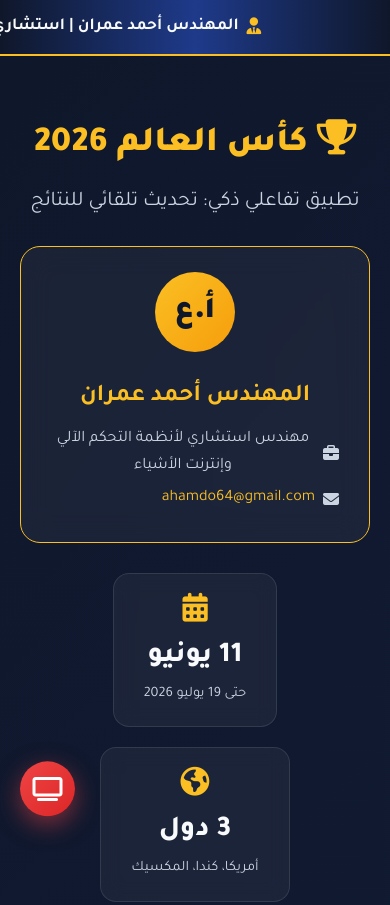
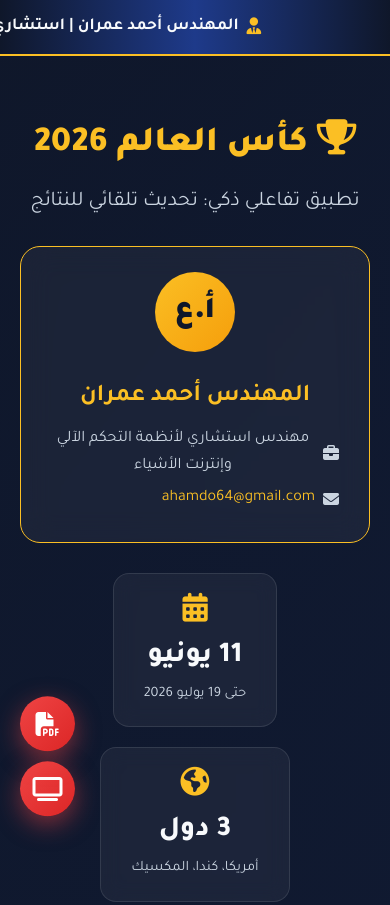
Before and after one commit to ahamdo64/worldcup2026, a website: page index.html in a window 390 px wide. Shown: the top 905 px of the page. Drawn offline with Linux system fonts and the light colour scheme; no server answers.

Commit message:
Update index.html

```diff
--- a/index.html
+++ b/index.html
@@ -59,6 +59,40 @@
         .floating-watch-btn:hover { transform: scale(1.15) rotate(10deg); box-shadow: 0 10px 35px rgba(239, 68, 68, 0.7); }
         @keyframes float-bounce { 0%, 100% { transform: translateY(0); } 50% { transform: translateY(-10px); } }
         @media (max-width: 768px) { .hero h1 { font-size: 2.2rem; } .engineer-profile-card { flex-direction: column; text-align: center; } .teams { flex-direction: column; gap: 10px; } .team, .team:first-child, .team:last-child { text-align: center; } .refresh-bar { flex-direction: column; align-items: stretch; } .floating-watch-btn { bottom: 20px; left: 20px; width: 55px; height: 55px; font-size: 1.5rem; } }
+   .floating-pdf-btn {
+    position: fixed;
+    bottom: 100px;
+    left: 25px;
+    z-index: 9999;
+    background: linear-gradient(135deg, #ef4444, #dc2626);
+    color: white;
+    text-decoration: none;
+    width: 65px;
+    height: 65px;
+    border-radius: 50%;
+    display: flex;
+    align-items: center;
+    justify-content: center;
+    font-size: 1.8rem;
+    box-shadow: 0 8px 25px rgba(239, 68, 68, 0.5);
+    transition: all 0.3s ease;
+    animation: float-bounce 3s ease-in-out infinite;
+}
+
+.floating-pdf-btn:hover {
+    transform: scale(1.15) rotate(-10deg);
+    box-shadow: 0 10px 35px rgba(239, 68, 68, 0.7);
+}
+
+@media (max-width: 768px) {
+    .floating-pdf-btn {
+        bottom: 85px;
+        left: 20px;
+        width: 55px;
+        height: 55px;
+        font-size: 1.5rem;
+    }
+}
     </style>
 </head>
 <body>
```
